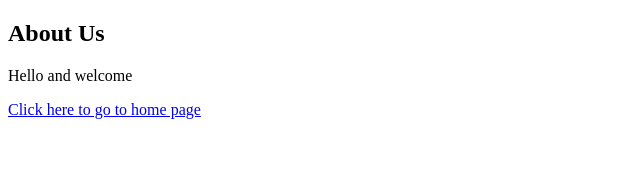
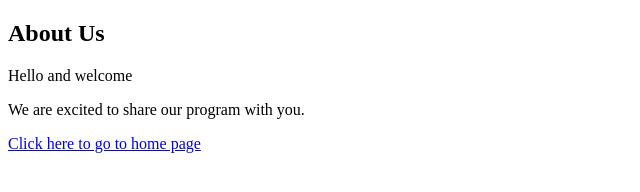
Before and after one commit to Phili116/world-adventure, a plain HTML site: page about.html in a window 1280 px wide. Shown: the whole page, without its empty margins (0-640 px from the left). Drawn offline with Linux system fonts and the light colour scheme.

Commit message:
Update about.html

```diff
--- a/about.html
+++ b/about.html
@@ -6,6 +6,7 @@
     <body>
         <h2> About Us</h2>
         <p> Hello and welcome</p>
+        <p> We are excited to share our program with you.</p>
         <a href="index.html">Click here to go to home page </a>
     </body>
 </html>
```
